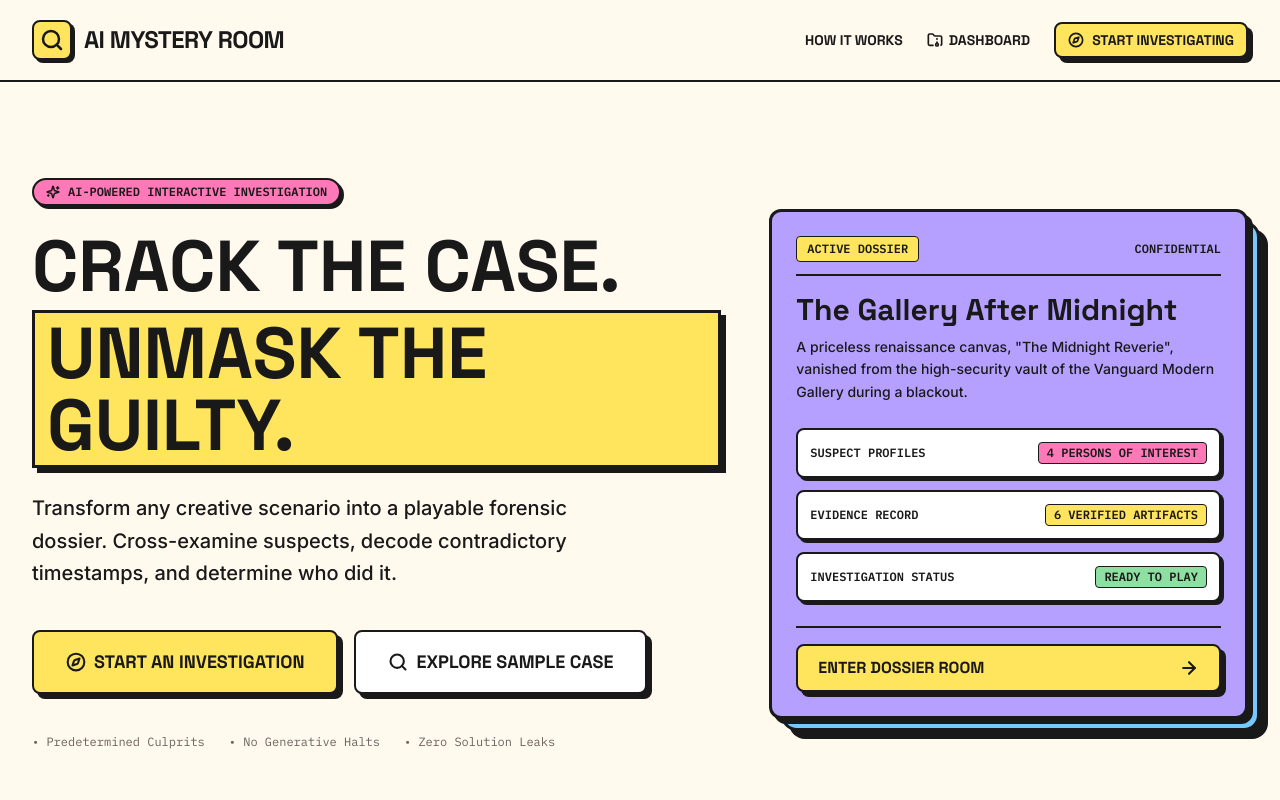
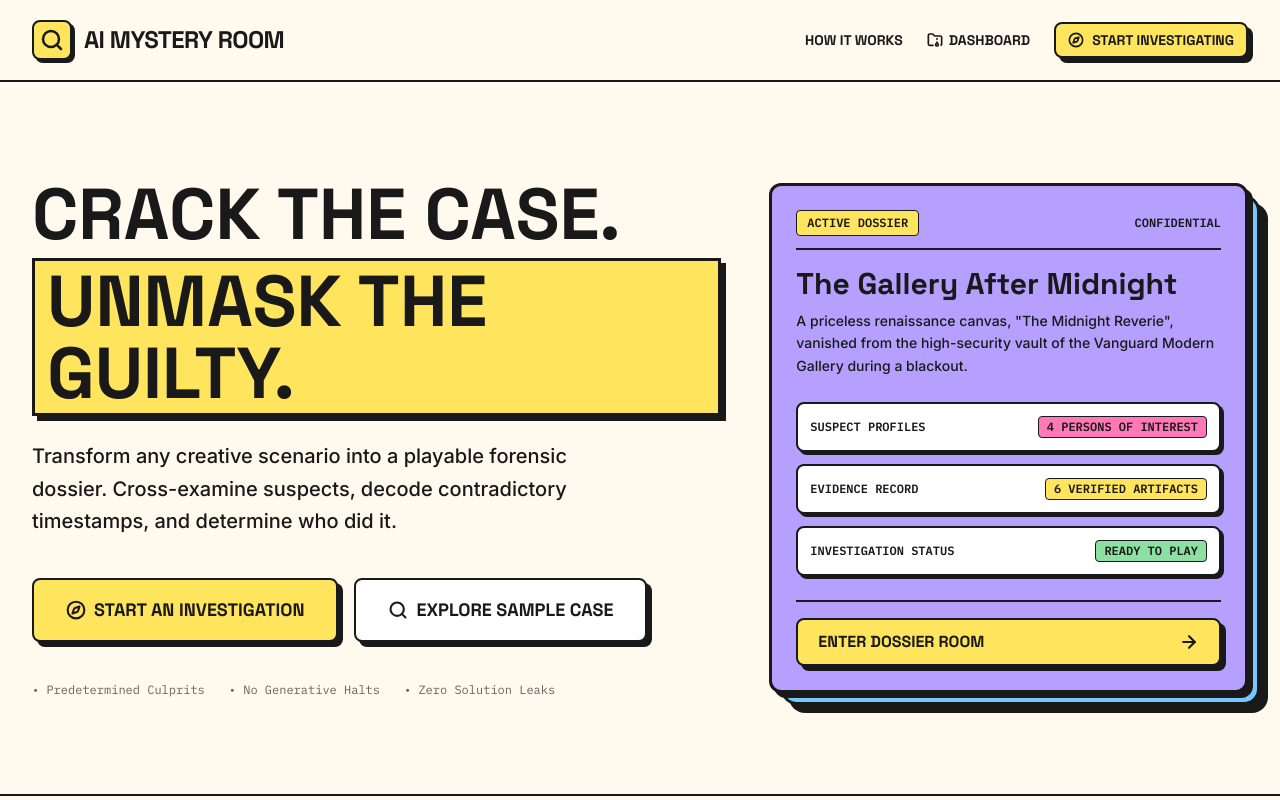
Before and after one commit to abhaysoni007/AI-Mystery-Room, a React (Vite) app in the folder client/: page / in a window 1280 px wide. Shown: the top 800 px of the page. Built offline with nearby package versions, Linux system fonts and the light colour scheme; no server answers.

Commit message:
style(client): remove AI-powered badge from landing page hero

```diff
--- a/client/src/pages/LandingPage.jsx
+++ b/client/src/pages/LandingPage.jsx
@@ -5,7 +5,7 @@ import { Card } from '../components/ui/Card';
 import { HowItWorks } from '../components/landing/HowItWorks';
 import { FeatureGrid } from '../components/landing/FeatureGrid';
 import { SampleCaseCard } from '../components/landing/SampleCaseCard';
-import { Sparkles, Compass, Search, FolderArchive, ArrowRight } from 'lucide-react';
+import { Compass, Search, FolderArchive, ArrowRight } from 'lucide-react';
 import { useInvestigation } from '../context/InvestigationContext';
 
 export function LandingPage() {
@@ -18,10 +18,6 @@ export function LandingPage() {
       <section className="py-16 md:py-24 max-w-7xl mx-auto px-4 sm:px-6 lg:px-8">
         <div className="grid grid-cols-1 lg:grid-cols-12 gap-12 items-center">
           <div className="lg:col-span-7 space-y-6">
-            <div className="inline-flex items-center gap-2 px-3 py-1 bg-neoPink border-2 border-ink rounded-full text-xs font-mono font-bold shadow-hard-sm">
-              <Sparkles className="w-3.5 h-3.5 stroke-[2.5]" />
-              AI-POWERED INTERACTIVE INVESTIGATION
-            </div>
 
             <h1 className="font-display font-extrabold text-5xl sm:text-6xl lg:text-7xl text-ink leading-[1.05]">
               CRACK THE CASE.<br />
```
